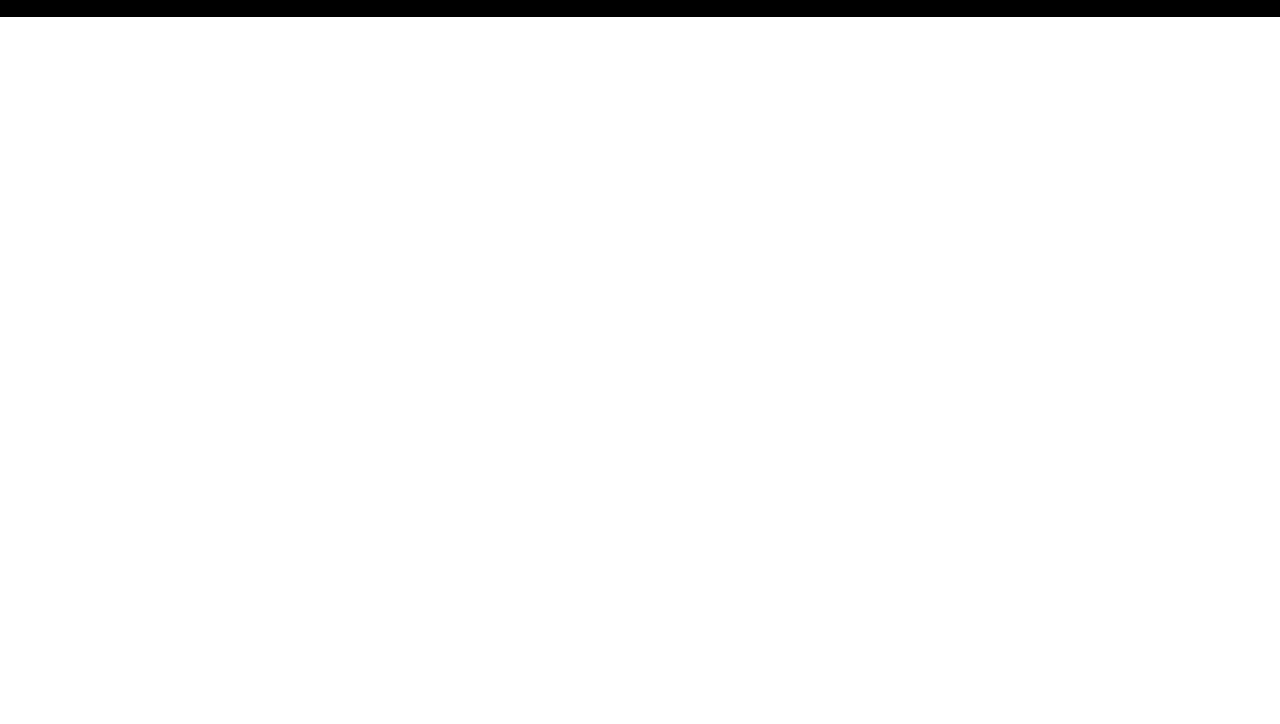
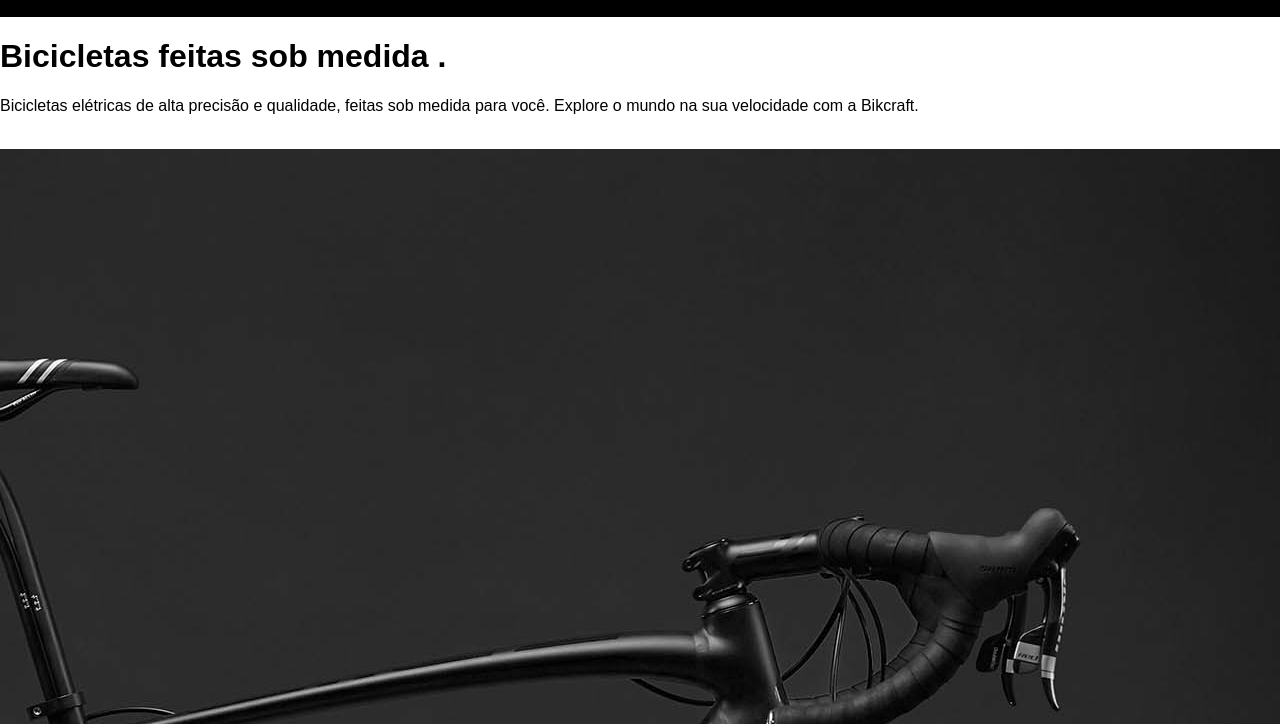
Before and after one commit to giancarlo991/bikcaft, a plain HTML site: page index.html in a window 1280 px wide. Shown: the part 76-800 px from the top of the page. Drawn offline with Linux system fonts and the light colour scheme.

Commit message:
Add files via upload

```diff
--- a/index.html
+++ b/index.html
@@ -20,5 +20,20 @@
             </nav>
         </div>
     </header>
+
+    <main class="introducao-bg">
+        <div class="introducao">
+            <div class="introducao-conteudo">
+                <h1>Bicicletas feitas sob medida <span>.</span></h1>
+                <p>Bicicletas elétricas de alta precisão
+                e qualidade, feitas sob medida para você.
+                Explore o mundo na sua velocidade com a Bikcraft.</p>
+                <a href="./bicicletas.html">Escolha a sua</a>
+            </div>
+            <div>
+                <img src="img/fotos/introducao.jpg" alt="bicicleta eletrica preta">
+            </div>
+        </div>
+    </main>
 </body>
 </html>
```
